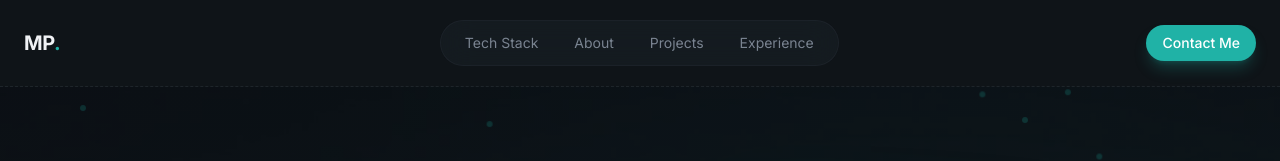
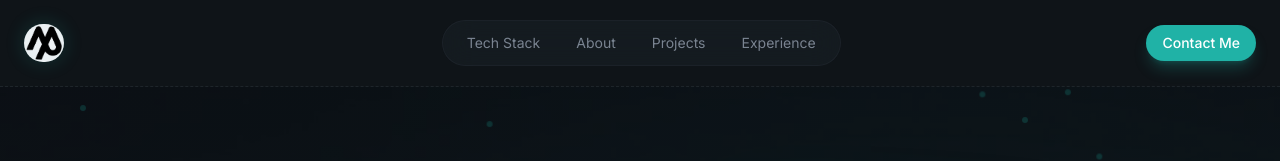
Before and after one commit to nihilno/portfolio, a Next.js app: page / in a window 1280 px wide. Shown: the top 161 px of the page. Built offline with nearby package versions, Linux system fonts and the light colour scheme; a web font is replaced by a local one.

Commit message:
add custom logo

```diff
--- a/src/app/error.tsx
+++ b/src/app/error.tsx
@@ -25,7 +25,7 @@ export default function Error({
           Error message:{" "}
           <span>
             {error.message ||
-              "An error occured, but don't worry — we'll get you back."}
+              "An error occurred, but don't worry — we'll get you back."}
           </span>
         </p>
         <div className="mt-6 flex items-center gap-8 md:mt-12">
--- a/src/components/global/logo.tsx
+++ b/src/components/global/logo.tsx
@@ -1,4 +1,6 @@
 "use client";
+
+import Image from "next/image";
 
 function Logo() {
   return (
@@ -10,9 +12,16 @@ function Logo() {
           top: 0,
         });
       }}
-      className="hover:text-primary text-xl font-bold tracking-tight transition-all duration-300 ease-in-out hover:-translate-y-0.5"
+      className="hover:text-primary bg-foreground hover:bg-primary glow-border rounded-full transition-all duration-300 ease-in-out hover:-translate-y-0.5"
     >
-      MP<span className="text-primary hover:glow-text">.</span>
+      {/* MP<span className="text-primary glow-text">.</span> */}
+      <Image
+        src={"/logo.png"}
+        alt="Logo - MP"
+        height={40}
+        width={40}
+        className="cursor-pointer rounded-2xl p-0.5"
+      />
     </button>
   );
 }
--- a/src/components/sections/hero/hero-article.tsx
+++ b/src/components/sections/hero/hero-article.tsx
@@ -77,7 +77,7 @@ function HeroArticle() {
             href={href}
             target="_blank"
             rel="noopener noreferrer"
-            className="glass hover:bg-primary/10 group rounded-full p-2 transition-colors"
+            className="glass hover:bg-primary/10 group glow-border rounded-full p-2 transition-colors"
             aria-label={label}
           >
             {icon}
```
Also changed, not shown: public/logo.png (added), 1 other file (tests, documents, lock files or other folders).
